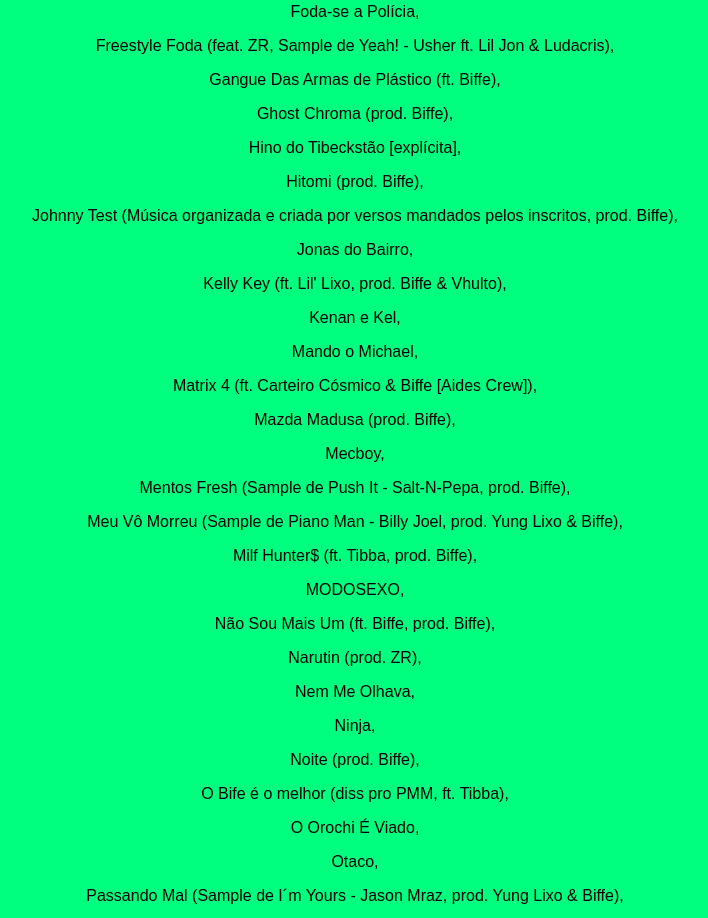
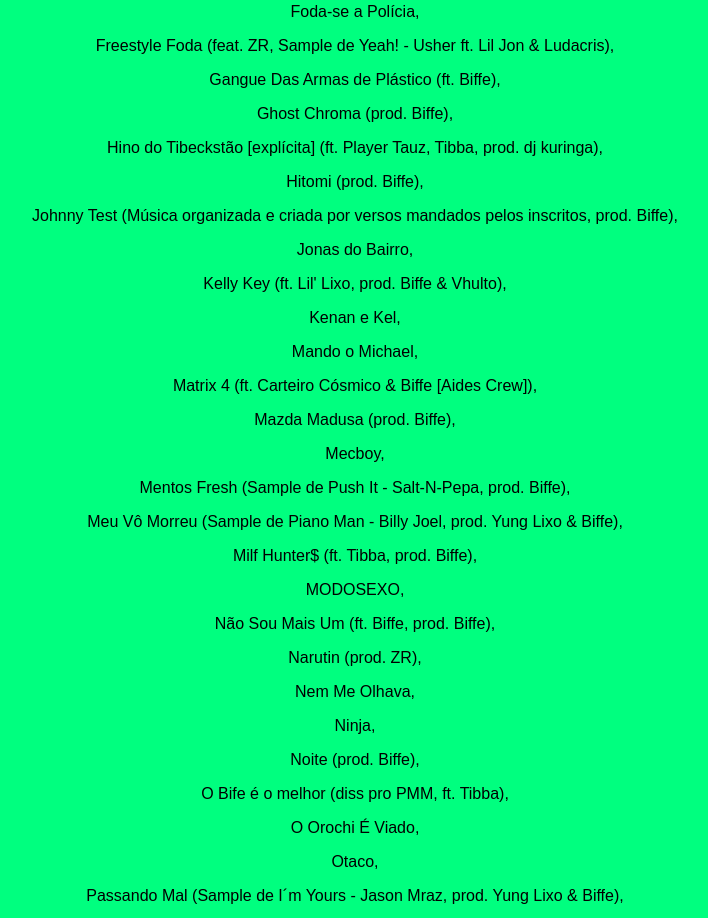
Before and after one commit to Marcello-Cruz/Yun-Li-MC-V.V.-Best-Songs, a plain HTML site: page index.html in a window 1280 px wide. Shown: the part 2151-3069 px from the top of the page, without its empty margins (285-993 px from the left). Drawn offline with Linux system fonts and the light colour scheme.

Commit message:
add feats with Player Tauz and Tibba in Hino Tibeckstão

```diff
--- a/index.html
+++ b/index.html
@@ -74,7 +74,7 @@
 <p>Freestyle Foda (feat. ZR, Sample de Yeah! - Usher ft. Lil Jon & Ludacris),</p>
 <p>Gangue Das Armas de Plástico (ft. Biffe),</p>
 <p>Ghost Chroma (prod. Biffe),</p>
-<p>Hino do Tibeckstão [explícita],</p>
+<p>Hino do Tibeckstão [explícita] (ft. Player Tauz, Tibba, prod. dj kuringa),</p>
 <p>Hitomi (prod. Biffe),</p>
 <p>Johnny Test (Música organizada e criada por versos mandados pelos inscritos, prod. Biffe),</p>
 <p>Jonas do Bairro,</p>
```
